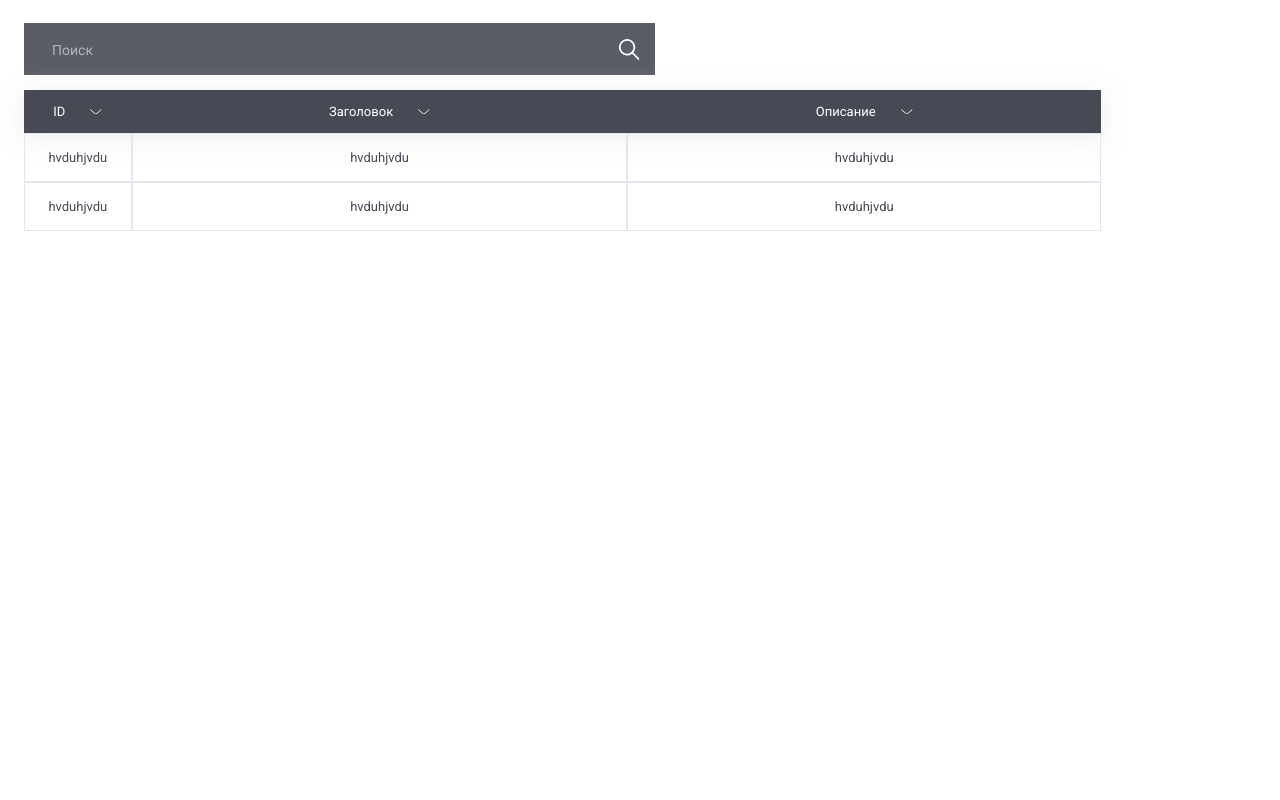
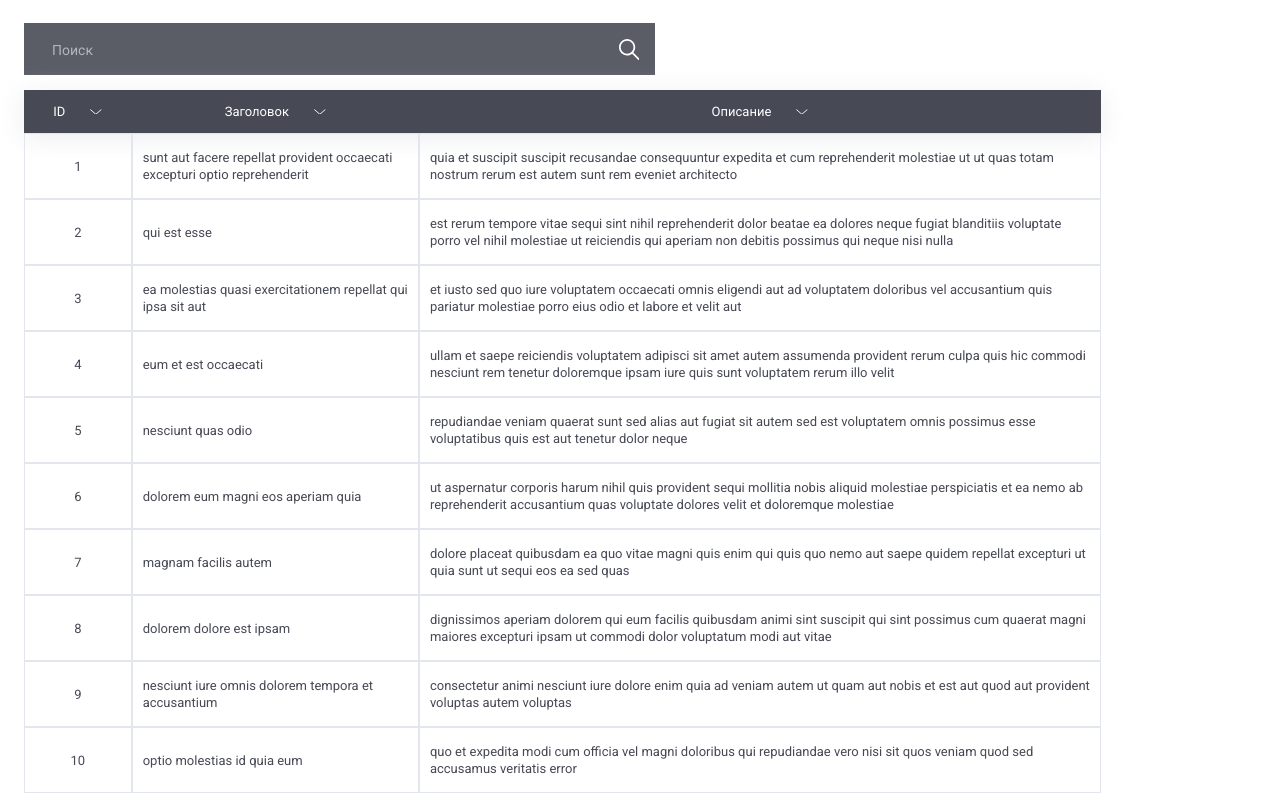
Before and after one commit to ElijahWolf1986/sectorb, a React (Create React App) app: page / in a window 1280 px wide. Built offline with nearby package versions, Linux system fonts and the light colour scheme.

Commit message:
create: component 'table' functional

```diff
--- a/src/components/list/List.js
+++ b/src/components/list/List.js
@@ -1,11 +1,14 @@
 import React from 'react';
 import styles from './List.module.css';
 import Table from '../table/Table';
+import data from '../../utils/data.json';
 
 const List = () => {
   return (
     <section className={styles.list}>
-      <Table />
+      <Table props={data} />
+      {/* <Table /> */}
+
       {/* <menu>
         <nav></nav>
       </menu> */}
--- a/src/components/table/Table.js
+++ b/src/components/table/Table.js
@@ -1,7 +1,19 @@
 import React from 'react';
 import styles from './Table.module.css';
 
-const Table = (props) => {
+const Table = (data) => {
+  const tableData = data.props;
+
+  const handleTableRow = (item) => {
+    return (
+      <tr>
+        <td className={styles.table_cell}>{item.id}</td>
+        <td className={styles.table_cell}>{item.title}</td>
+        <td className={styles.table_cell}>{item.body}</td>
+      </tr>
+    );
+  };
+
   return (
     <section className={styles.table_container}>
       <table className={styles.table}>
@@ -25,16 +37,15 @@ const Table = (props) => {
             </div>
           </td>
         </tr>
-        <tr>
-          <td className={styles.table_cell}>hvduhjvdu</td>
-          <td className={styles.table_cell}>hvduhjvdu</td>
-          <td className={styles.table_cell}>hvduhjvdu</td>
-        </tr>
-        <tr>
-          <td className={styles.table_cell}>hvduhjvdu</td>
-          <td className={styles.table_cell}>hvduhjvdu</td>
-          <td className={styles.table_cell}>hvduhjvdu</td>
-        </tr>
+        {tableData.length === 0 ? (
+          <p>data error</p>
+        ) : (
+          tableData
+            .map((item, id) => {
+              return handleTableRow(item);
+            })
+            .slice(0, 10)
+        )}
       </table>
     </section>
   );
--- a/src/components/table/Table.module.css
+++ b/src/components/table/Table.module.css
@@ -3,7 +3,6 @@
 }
 
 .table {
-    /* border: 1px solid red; */
     width: 100%;
     border-spacing: 0;
     font-family: Roboto;
@@ -23,12 +22,9 @@
 }
 .table_header_container {
     border: none;
-    /* border: 1px solid red; */
     display: flex;
     justify-content: center;
     align-items: center;
-
-
 }
 
 .table_header_cell {
@@ -39,7 +35,6 @@
 
 .table_header_cell:first-child {
     width: 10%;
-
 }
 
 .table_header_sortbutton {
@@ -57,5 +52,10 @@
 
 .table_cell {
     border: 1px solid #E3E6EC;
-    padding: 15px 0;
+    padding: 15px 10px;
+    text-align: left;
 }
+
+.table_cell:first-child {
+    text-align: center;
+}
```
